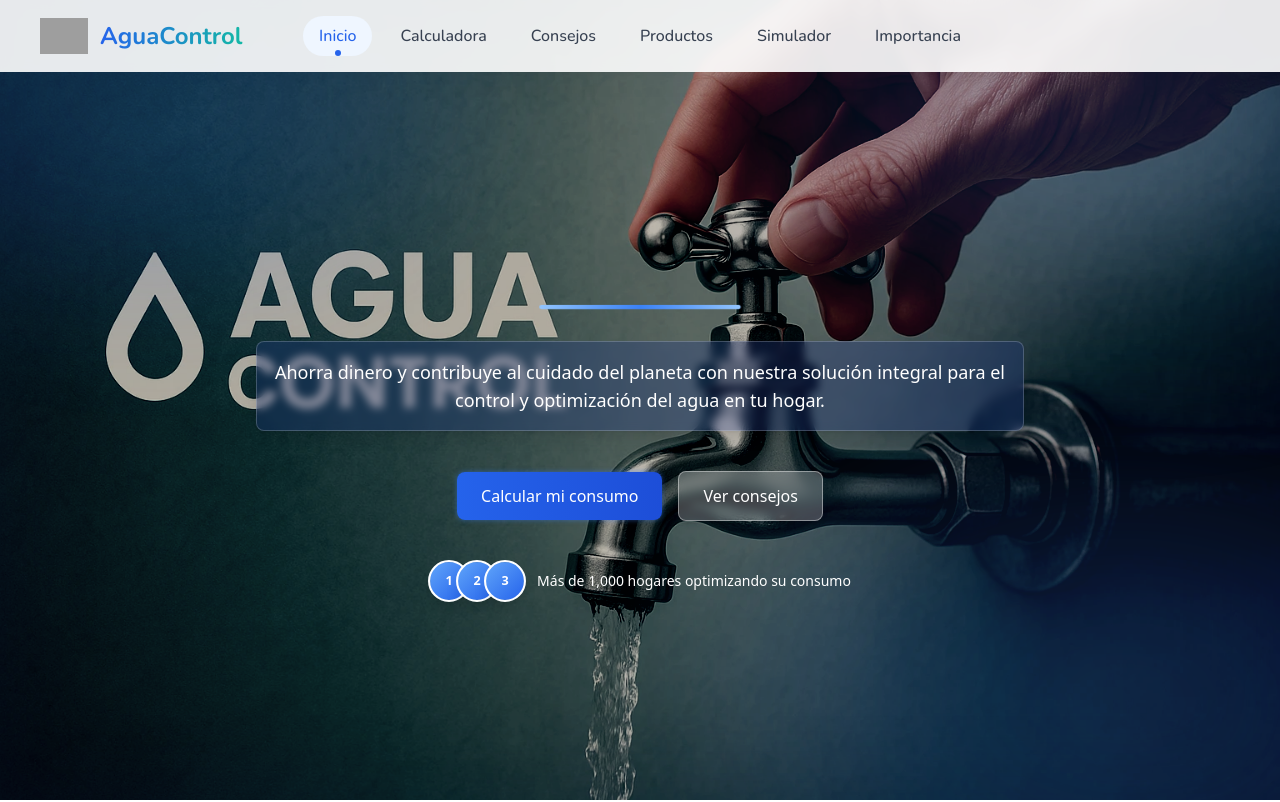
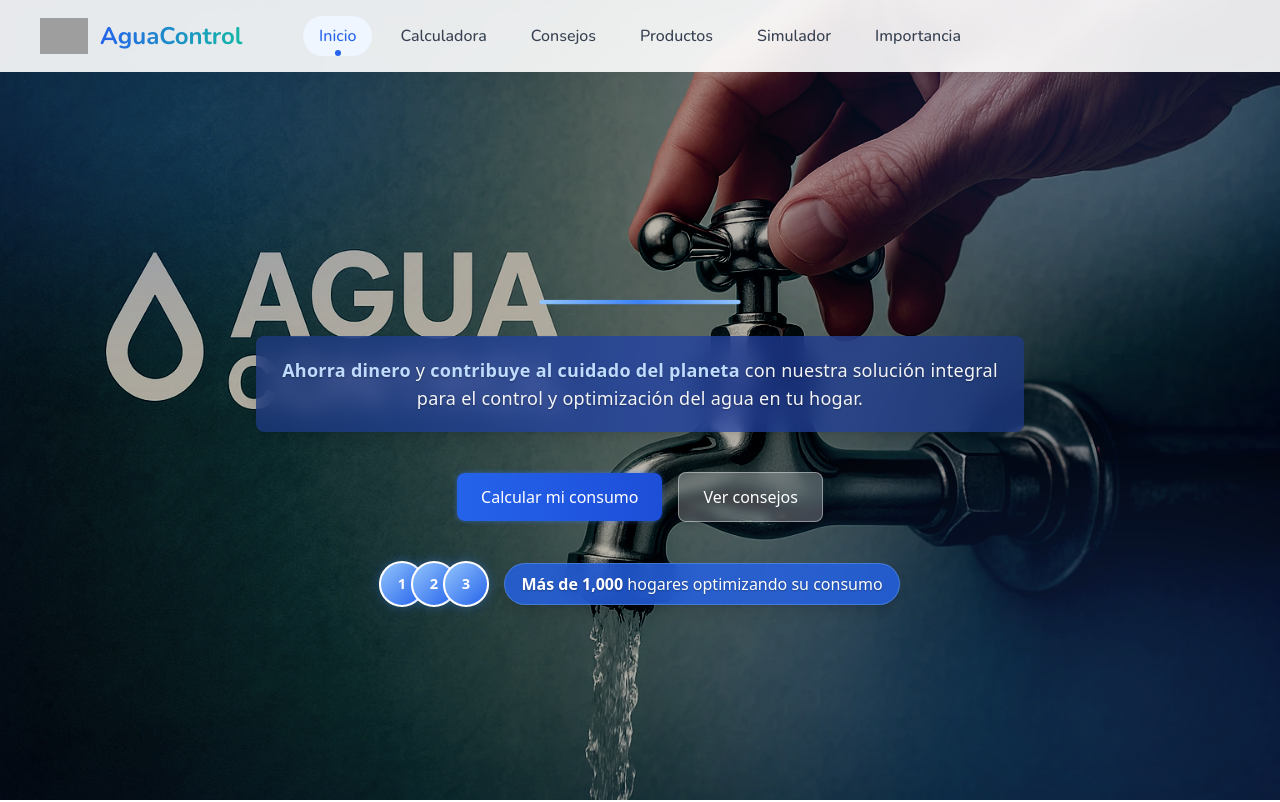
Before and after one commit to camiloviveros/AguaControl, a Next.js app: page / in a window 1280 px wide. Shown: the top 802 px of the page. Built offline with nearby package versions, Linux system fonts and the light colour scheme; grey boxes are pictures that could not be loaded.

Commit message:
cambio de color v1

```diff
--- a/components/home/Hero.tsx
+++ b/components/home/Hero.tsx
@@ -560,13 +560,16 @@ const Hero = () => {
           {/* Línea decorativa mejorada para desktop */}
           <div className={`h-1 bg-gradient-to-r from-blue-300 via-blue-500 to-blue-300 mx-auto mb-4 sm:mb-6 md:mb-8 rounded-full ${!isMobile ? 'w-40 sm:w-48 shine-effect animate-pulse' : 'w-24 sm:w-32'}`} />
 
-          {/* Descripción con estilo mejorado - SOLO CAMBIO AQUÍ */}
-          <p className={`text-sm sm:text-base md:text-lg mb-6 sm:mb-8 md:mb-10 leading-relaxed max-w-3xl mx-auto px-2 sm:px-0 ${
+          {/* Descripción con estilo mejorado y más visible */}
+          <p className={`text-sm sm:text-base md:text-lg mb-6 sm:mb-8 md:mb-10 leading-relaxed max-w-3xl mx-auto ${
             !isMobile
-              ? 'text-white font-medium bg-blue-900/30 p-4 rounded-lg backdrop-blur-sm border border-white/20 shadow-lg'
-              : 'text-white font-normal bg-blue-900/40 p-3 rounded-lg backdrop-blur-sm'
-          }`}>
-            Ahorra dinero y contribuye al cuidado del planeta con nuestra solución
+              ? 'text-white/95 font-medium p-5 bg-gradient-to-r from-blue-900/70 via-blue-800/70 to-blue-900/70 backdrop-blur-md rounded-lg shadow-lg'
+              : 'text-white/95 font-medium p-4 bg-gradient-to-r from-blue-900/80 via-blue-800/80 to-blue-900/80 rounded-lg backdrop-blur-sm'
+          }`} style={{
+            textShadow: '0 1px 2px rgba(0,0,0,0.3)',
+            letterSpacing: '0.015em',
+          }}>
+            <span className="text-blue-200 font-semibold">Ahorra dinero</span> y <span className="text-blue-200 font-semibold">contribuye al cuidado del planeta</span> con nuestra solución
             integral para el control y optimización del agua en tu hogar.
           </p>
 
@@ -587,21 +590,30 @@ const Hero = () => {
             </Link>
           </div>
 
-          {/* Contador de usuarios con animación flotante para desktop */}
-          <div className={`flex flex-col sm:flex-row items-center justify-center gap-2 sm:gap-3 ${!isMobile ? 'floating' : ''}`}>
+          {/* Contador de usuarios mejorado para mayor visibilidad */}
+          <div className={`flex flex-col sm:flex-row items-center justify-center gap-3 sm:gap-4 ${!isMobile ? 'floating' : ''}`}>
             <div className="flex -space-x-2 sm:-space-x-3">
               {[1, 2, 3].map(num => (
                 <div
                   key={num}
-                  className={`w-6 h-6 sm:w-8 sm:h-8 md:w-10 md:h-10 rounded-full bg-gradient-to-br from-blue-400 to-blue-600 border-2 border-white flex items-center justify-center text-xs font-bold text-white shadow-lg ${!isMobile ? 'animate-pulse' : ''}`}
+                  className={`w-7 h-7 sm:w-9 sm:h-9 md:w-11 md:h-11 rounded-full bg-gradient-to-br from-blue-300 to-blue-600 border-2 border-white flex items-center justify-center text-xs sm:text-sm font-bold text-white shadow-lg ${!isMobile ? 'animate-pulse' : ''}`}
+                  style={{
+                    boxShadow: '0 0 10px rgba(59, 130, 246, 0.4)'
+                  }}
                 >
                   {num}
                 </div>
               ))}
             </div>
-            <p className="text-white text-xs sm:text-sm mt-2 sm:mt-0">
-              Más de 1,000 hogares optimizando su consumo
-            </p>
+            <div className={`mt-3 sm:mt-0 px-4 py-2 rounded-full ${
+              !isMobile
+                ? 'bg-blue-600/80 backdrop-blur-md shadow-lg border border-blue-300/30'
+                : 'bg-blue-700/80 shadow-md'
+            }`}>
+              <p className="text-white text-xs sm:text-sm md:text-base font-medium" style={{ textShadow: '0 1px 2px rgba(0,0,0,0.3)' }}>
+                <span className="font-bold">Más de 1,000</span> hogares optimizando su consumo
+              </p>
+            </div>
           </div>
         </div>
       </div>
```
